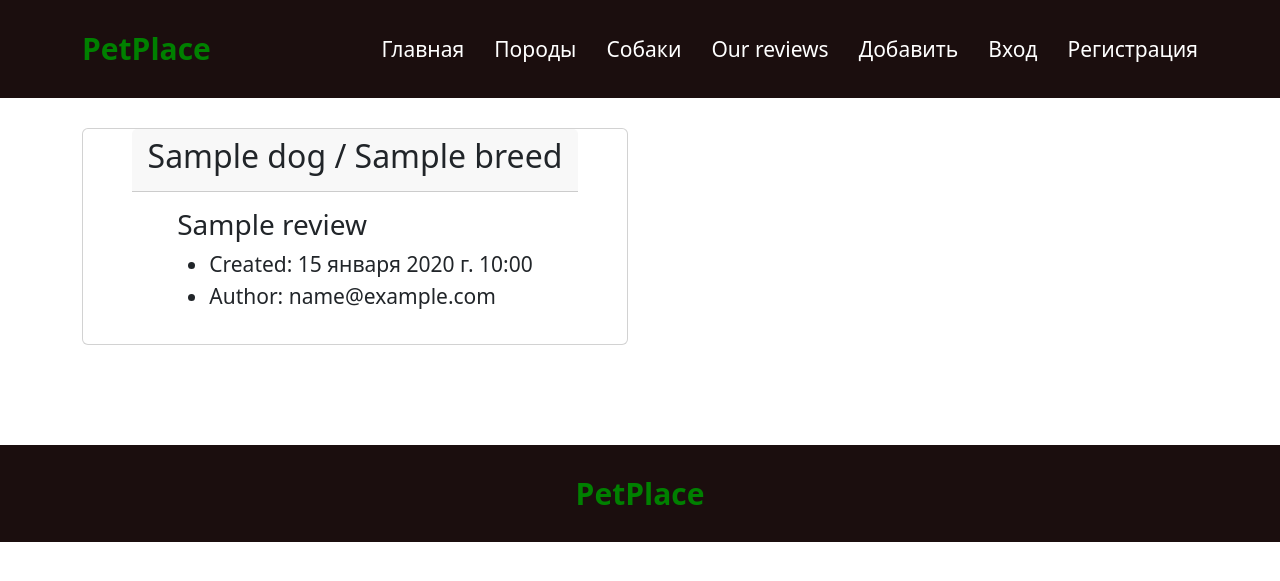
After one commit to Kubanychbek-Dev/home_work_31.03.2025, a Django app: page /reviews/ in a window 1280 px wide. The commit adds this page. Shown: the top 581 px of the page. Run offline with Django 5.2, Linux system fonts and the light colour scheme; tables that the repository leaves empty hold one stand-in row (values such as "Sample post"); parts of the project's set-up code (start-up, migrations or seed data) failed here and were passed over.

Commit message:
add reviews

```diff
--- a/dogs/templates/dogs/base.html
+++ b/dogs/templates/dogs/base.html
@@ -32,6 +32,9 @@
                 </li>
                 <li class="item">
                   <a class="item-link" href="{% url 'dogs:dogs_list' %}">Собаки</a>
+                </li>
+                  <li class="item">
+                  <a class="item-link" href="{% url 'reviews:reviews_list' %}">Our reviews</a>
                 </li>
                 <li class="item">
                   <a class="item-link" href="{% url 'dogs:dog_create' %}">Добавить</a>
--- /dev/null
+++ b/reviews/templates/reviews/includes/inc_review_card.html
@@ -0,0 +1,15 @@
+{% load my_tags %}
+<div class="col-12 col-md-6">
+    <div class="card">
+        <div class="card-header">
+            <h2>{{ object.dog.name }} / {{ object.dog.breed }}</h2>
+        </div>
+        <div class="card-body">
+            <h3>{{ object.title|truncatechars:30 }}</h3>
+            <ul>
+                <li>Created: {{ object.created }}</li>
+                <li>Author: {{ object.author }}</li>
+            </ul>
+        </div>
+    </div>
+</div>
--- /dev/null
+++ b/reviews/templates/reviews/reviews.html
@@ -0,0 +1,11 @@
+{% extends "dogs/base.html" %}
+{% load my_tags %}
+{% block content %}
+<div class="container">
+    <div class="row">
+        {% for object in object_list %}
+        {% include "reviews/includes/inc_review_card.html" with object=object %}
+        {% endfor %}
+    </div>
+</div>
+{% endblock %}
--- a/reviews/urls.py
+++ b/reviews/urls.py
@@ -1,8 +1,9 @@
 from django.urls import path
-
+from .views import ReviewListView, ReviewDeactivatedListView
 from .apps import ReviewsConfig
 app_name = ReviewsConfig.name
 
 urlpatterns = [
-
+    path("", ReviewListView.as_view(), name="reviews_list"),
+    path("deactivated/", ReviewDeactivatedListView.as_view(), name="reviews_deactivated_list"),
 ]
--- a/reviews/views.py
+++ b/reviews/views.py
@@ -1,3 +1,31 @@
-from django.shortcuts import render
+from django.http import HttpResponseForbidden
+from django.shortcuts import reverse, get_object_or_404, redirect
+from django.views.generic import ListView, CreateView, UpdateView, DetailView, DeleteView
+from django.contrib.auth.mixins import LoginRequiredMixin, PermissionRequiredMixin
+from django.core.exceptions import PermissionDenied
 
-# Create your views here.
+from .models import Review
+from users.models import User
+from .forms import ReviewAdminForm
+
+
+class ReviewListView(ListView):
+    model = Review
+    extra_context = {
+        "title": "All reviews"
+    }
+    template_name = "reviews/reviews.html"
+
+    def get_queryset(self):
+        return super().get_queryset().filter(sign_of_review=True)
+
+
+class ReviewDeactivatedListView(ListView):
+    model = Review
+    extra_context = {
+        "title": "Deactivated reviews"
+    }
+    template_name = "reviews/reviews.html"
+
+    def get_queryset(self):
+        return super().get_queryset().filter(sign_of_review=False)
```
Also changed, not shown: 1 other file.
